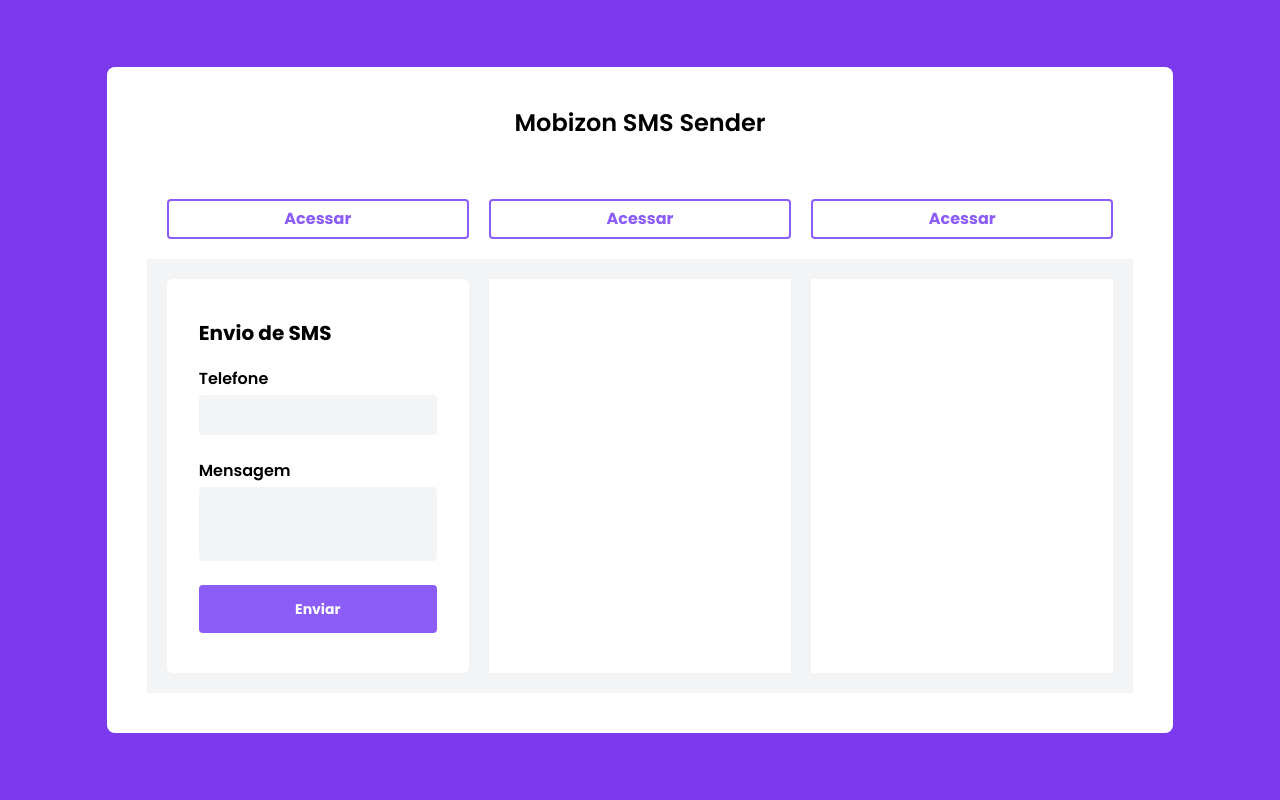
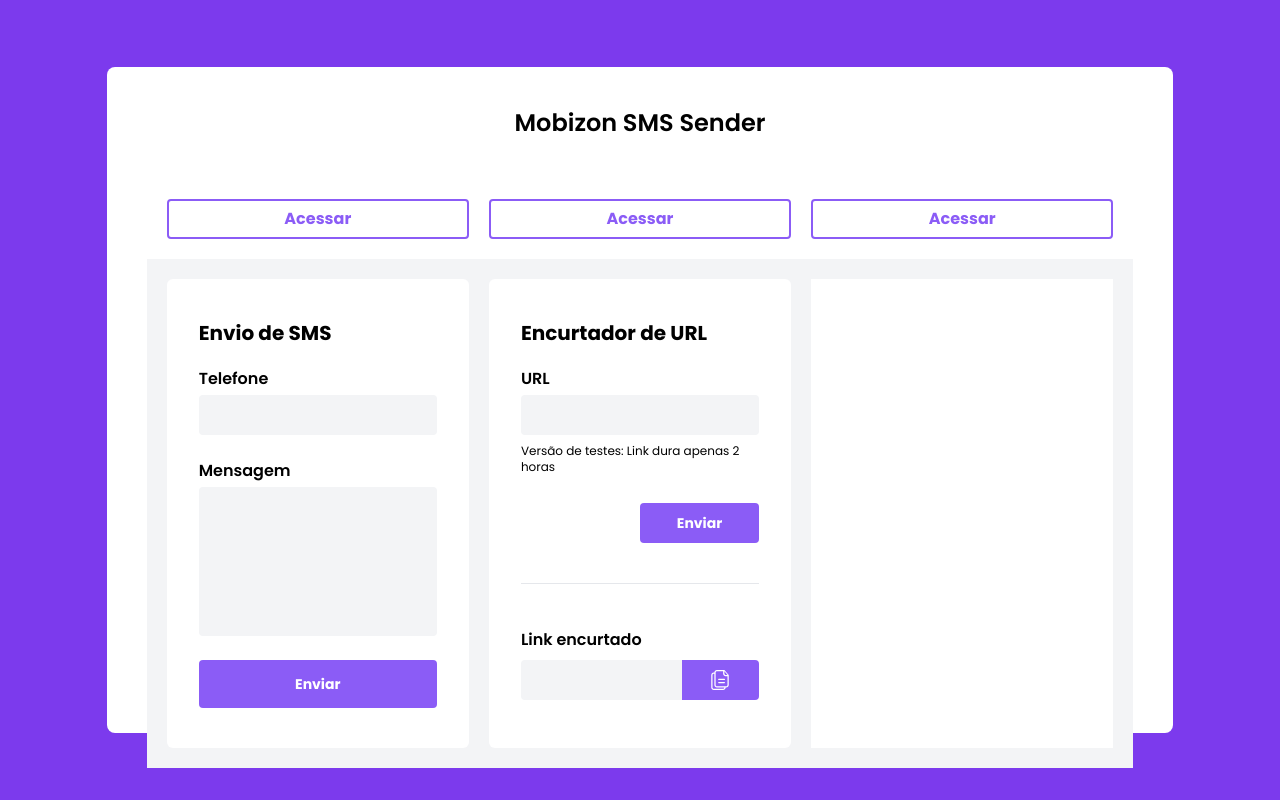
Before and after one commit to juan-patrick/frontend-sms, a plain HTML site: page index.html in a window 1280 px wide. Drawn offline with nearby package versions, Linux system fonts and the light colour scheme.

Commit message:
feat: short link form

```diff
--- a/index.html
+++ b/index.html
@@ -47,7 +47,33 @@
           </div>
         </form>
       </div>
-      <form class="h-full bg-white"></form>
+      <div class="flex flex-col bg-white py-10 px-8 rounded-md">
+        <h2 class="text-xl font-bold">Encurtador de URL</h2>
+        <form class="flex w-full h-full rounded flex-col">
+          <div class="flex flex-col w-full my-5">
+            <label for="url" class="font-semibold mb-1">URL</label>
+            <input type="text" name="url" id="url"
+              class="w-full h-10 bg-gray-100 rounded p-2 border border-transparent focus:outline-none focus:ring-2 focus:ring-purple-600 focus:border-transparent" />
+              <p class="text-xs mt-2">Versão de testes: Link dura apenas 2 horas</p>
+          </div>
+          <div class="flex flex-col items-end w-4/3 mt-2">
+            <button
+              class="font-bold text-white h-10 w-6/12 rounded bg-purple-500 hover:bg-purple-700 focus:outline-none focus:ring-2 focus:ring-purple-600 focus:ring-opacity-50 text-sm">Enviar</button>
+          </div>
+          <hr class="my-10" />
+          <div class="flex flex-col h-full w-full my-1">
+            <label for="short-link" class="font-semibold mb-1">Link encurtado</label>
+            <div class="flex h-full w-full my-1">
+              <input type="text" name="short-link" id="short-link"
+                class="w-full h-10 bg-gray-100 rounded-l p-2 border border-transparent focus:outline-none focus:ring-2 focus:ring-purple-600 focus:border-transparent" />
+              <button
+                class="flex items-center justify-center font-bold text-white h-10 w-6/12 rounded-r bg-purple-500 hover:bg-purple-700 focus:outline-none focus:ring-2 focus:ring-purple-600 focus:ring-opacity-50 text-sm">
+                <img src="src/assets/copy.svg" alt="copy-button" class="w-5">
+            </div>
+          </div>
+
+        </form>
+      </div>
       <form class="h-full bg-white"></form>
     </section>
   </main>
```
Also changed, not shown: src/assets/copy.svg (added).
